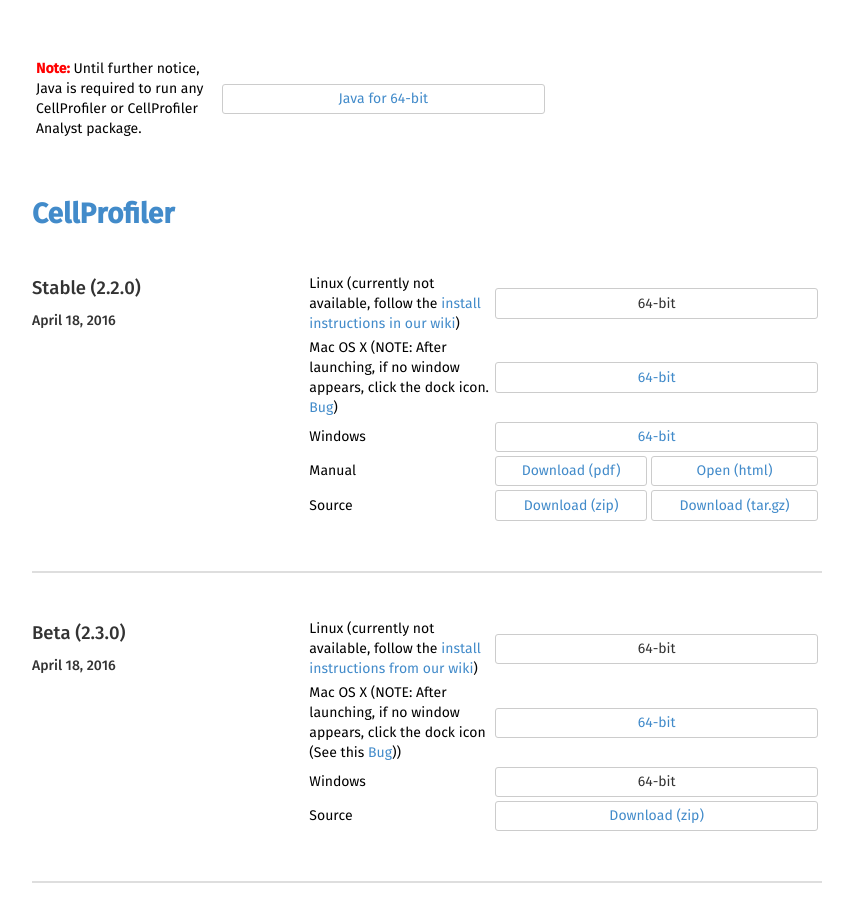
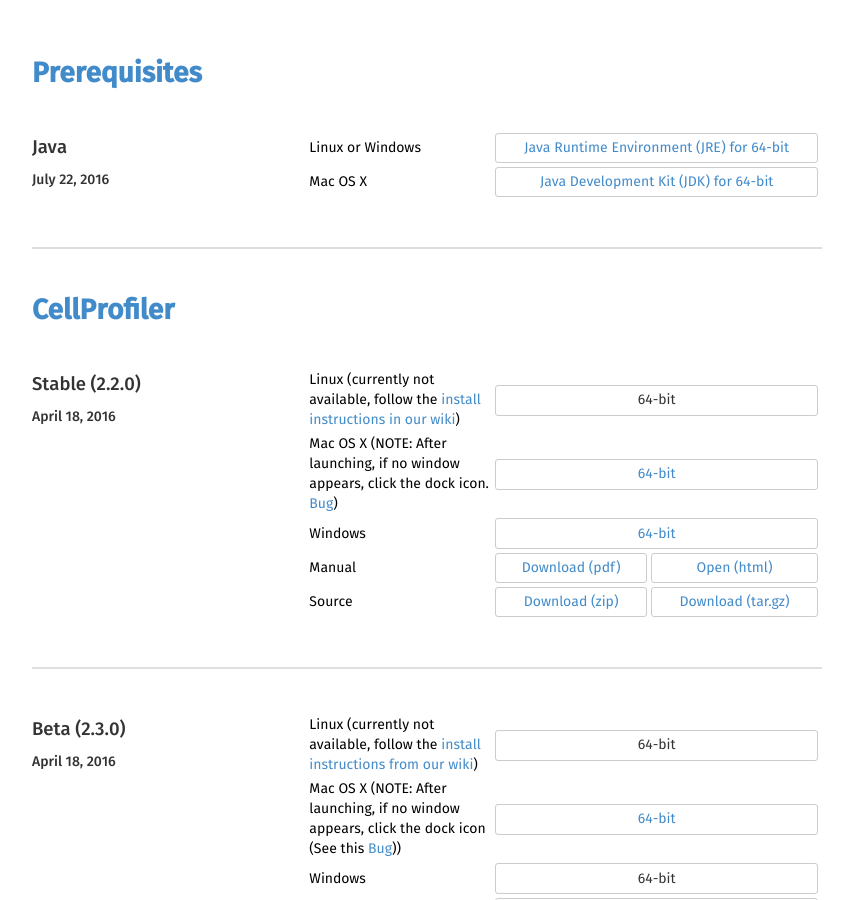
Before and after one commit to CellProfiler/cellprofiler.github.com-backup, a Jekyll site: the page built from releases/index.html, in a window 1280 px wide and 900 px high. Shown: the whole window, without its empty margins (213-1066 px from the left). Built offline with Jekyll 4.4.1, drawn with Linux system fonts in a browser that asks for light colours.

Commit message:
releases: adding Java prerequisite to standard downloads, and make sure MacOS uses JDK

```diff
--- a/releases/index.html
+++ b/releases/index.html
@@ -4,20 +4,35 @@
 redirect_from: "/download.html"
 ---
 
+<h1 id='PRE'><a name='PRE'>Prerequisites</a></h1>
+
 <div class="row install">
-  <div class="col-md-8 side-header">
+  <div class="col-md-4 side-header">
+    <h2 id="stable">Java</h2>
+
+    <h3>July 22, 2016</h3>
+  </div>
+
+  <div class="col-md-8">
     <table class="table-features table-installers">
       <tbody>
         <tr>
-          <td class="inst-type"><font color="red"><b>Note:</b></font> Until further notice, Java is required to run any CellProfiler or CellProfiler Analyst package.</td>
+          <td class="inst-type">Linux or Windows</td>
 
-          <td><a href="http://www.oracle.com/technetwork/java/javase/downloads/jre8-downloads-2133155.html"><div class="inst-button">Java for 64-bit</div></a></td>
+          <td colspan="2"><a href="http://www.oracle.com/technetwork/java/javase/downloads/jre8-downloads-2133155.html"><div class="inst-button">Java Runtime Environment (JRE) for 64-bit</div></a></td>
+        </tr>
+
+        <tr>
+          <td class="inst-type">Mac OS X</td>
+
+          <td colspan="2"><a href="http://www.oracle.com/technetwork/java/javase/downloads/jdk8-downloads-2133151.html"><div class="inst-button">Java Development Kit (JDK) for 64-bit</div></a></td>
         </tr>
       </tbody>
     </table>
   </div>
 </div>
 
+<hr/>
 
 <h1 id='CP'><a name='CP'>CellProfiler</a></h1>
 
```
